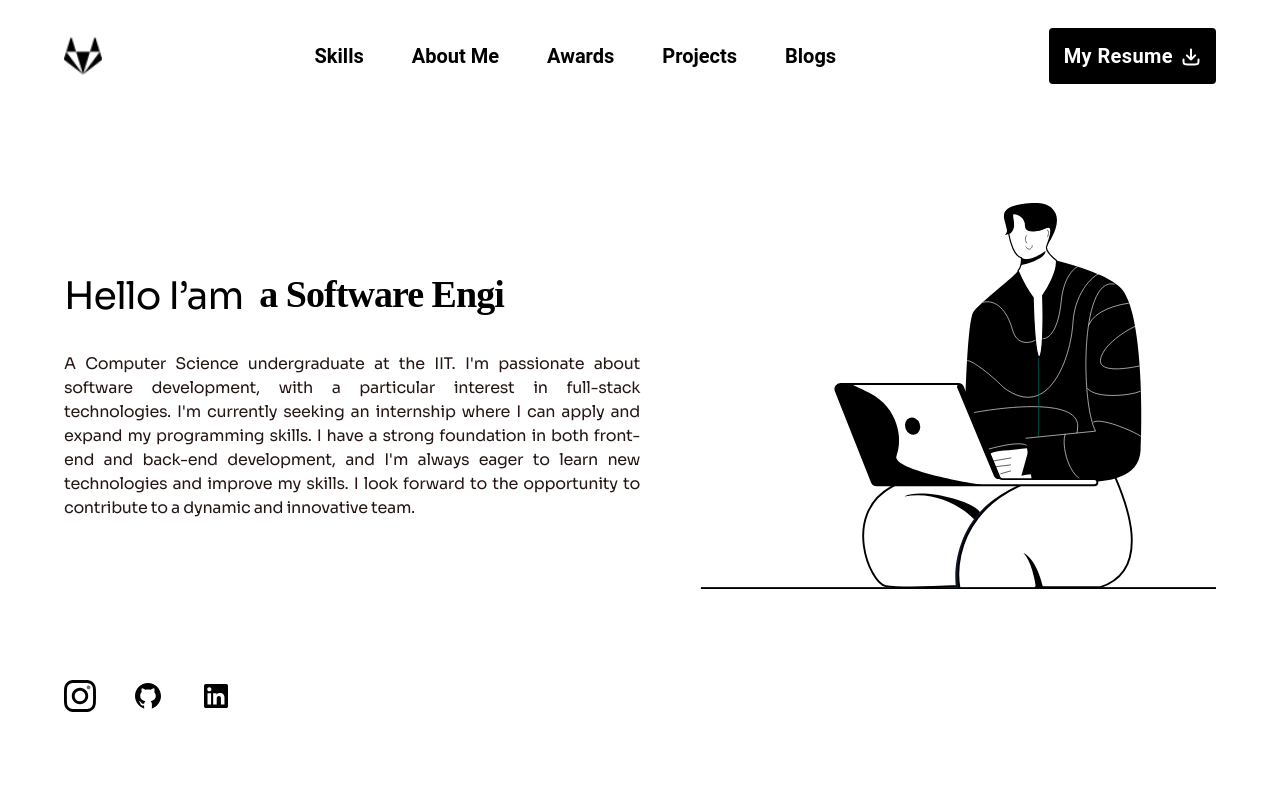
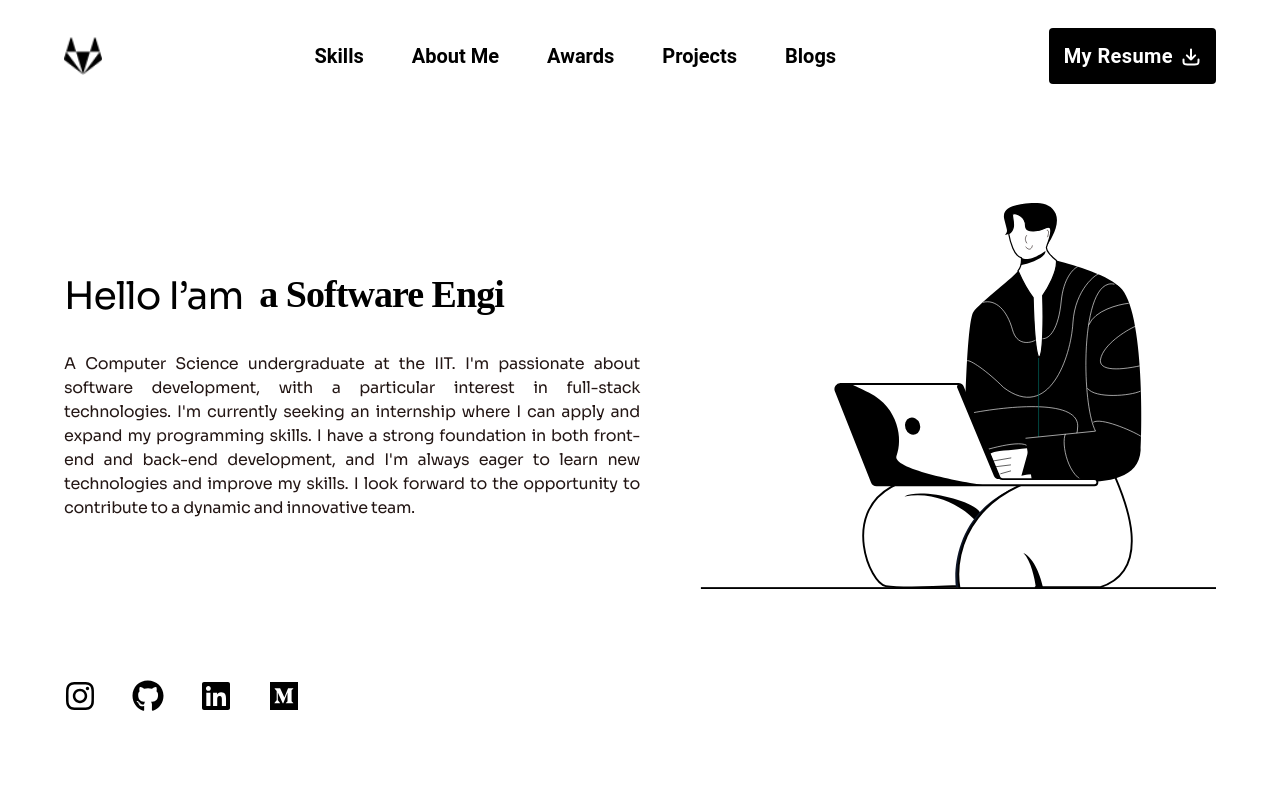
Before and after one commit to salmanfaraj06/portfoilo, a React (Vite) app: page / in a window 1280 px wide. Shown: the top 800 px of the page. Built offline with nearby package versions, Linux system fonts and the light colour scheme; no server answers; a web font is replaced by a local one.

Commit message:
Refactor socials component to use icons instead of images

```diff
--- a/src/components/socials.jsx
+++ b/src/components/socials.jsx
@@ -1,35 +1,47 @@
 import React from "react";
 import Img from "./img";
+import { FaInstagram, FaGithub, FaLinkedin, FaMedium } from "react-icons/fa";
 
 function Socials() {
   const socials = [
     {
       href: "https://www.instagram.com/salmaaan.fr/",
-      imgSrc: "images/img_socialicon_black_900.svg",
-      alt: "Instagram icon"
+      icon: <FaInstagram />,
+      alt: "Instagram icon",
     },
     {
       href: "https://github.com/salmanfaraj06",
-      imgSrc: "images/git.svg",
-      alt: "GitHub icon"
+      icon: <FaGithub />,
+      alt: "GitHub icon",
     },
     {
       href: "https://www.linkedin.com/in/salman-faraj-2617a924b/",
-      imgSrc: "images/img_iconlinkedin.svg",
-      alt: "LinkedIn icon"
-    }
+      icon: <FaLinkedin />,
+      alt: "LinkedIn icon",
+    },
+    {
+      href: "https://medium.com/@salman.faraj06",
+      icon: <FaMedium />,
+      alt: "Medium icon",
+    },
   ];
 
   return (
     <div className="mx-auto max-w-6xl md:max-w-[600px]">
-    <div className="flex sm:justify-center md:justify-start sm:ml-0 gap-x-9 sm:gap-x-5 sm:mt-5">
-      {socials.map((social, index) => (
-        <a key={index} href={social.href} target="_blank" rel="noopener noreferrer">
-          <Img className="h-8 w-8 transition duration-500 ease-in-out transform hover:-translate-y-1 hover:scale-110" src={social.imgSrc} alt={social.alt} />
-        </a>
-      ))}
-    </div>
+  <div className="flex sm:justify-center md:justify-start sm:ml-0 gap-x-9 sm:gap-x-5 sm:mt-5">
+    {socials.map((social, index) => (
+      <a
+        key={index}
+        href={social.href}
+        target="_blank"
+        rel="noopener noreferrer"
+        className="transition duration-500 ease-in-out transform hover:-translate-y-1 hover:scale-110"
+      >
+        {React.cloneElement(social.icon, { size: "2em" })}
+      </a>
+    ))}
   </div>
+</div>
   );
 }
 
```
